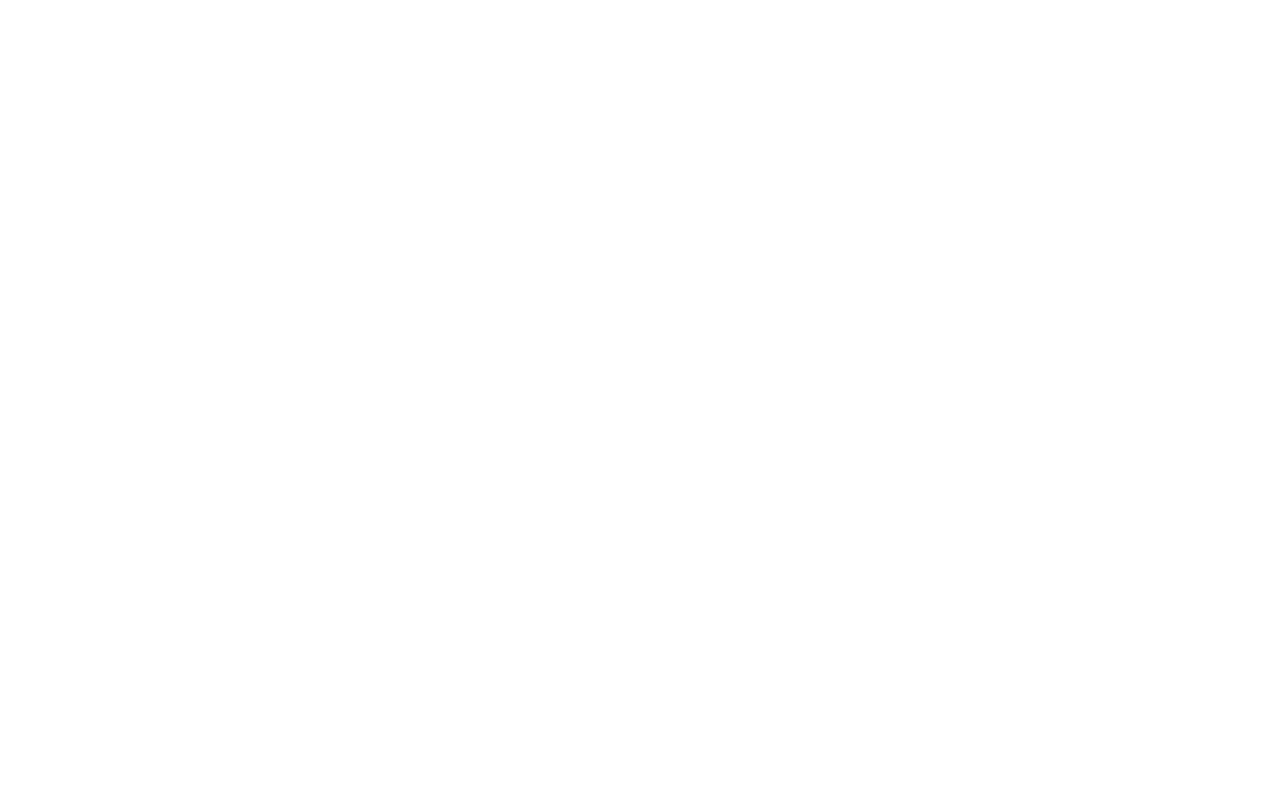
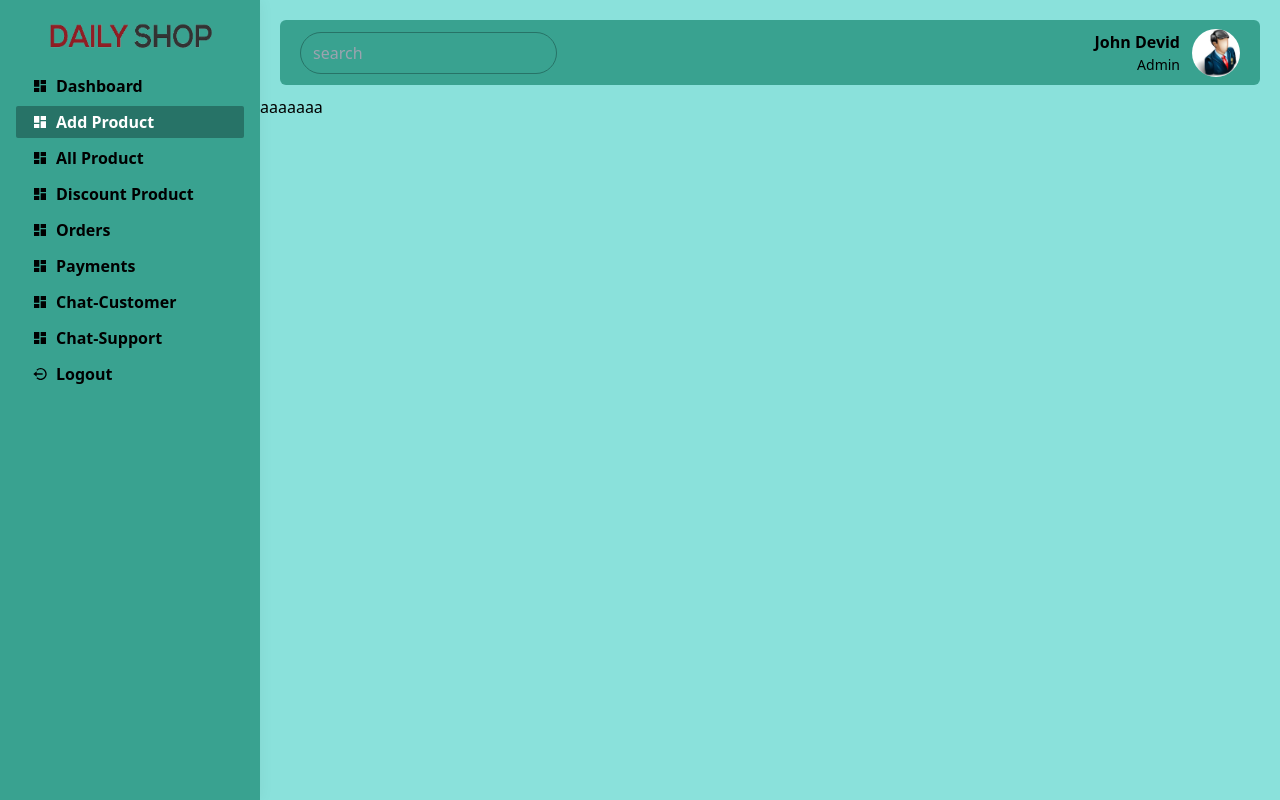
Before and after one commit to Atik2788/e-commerce-project-dashboard, a React (Create React App) app: page /seller/dashboard/add-product in a window 1280 px wide. Before the commit this address had no page. Built offline with nearby package versions, Linux system fonts and the light colour scheme.

Commit message:
28 starting seller add product pages design

```diff
--- a/src/router/routes/sellerRoutes.js
+++ b/src/router/routes/sellerRoutes.js
@@ -2,6 +2,7 @@
 import {lazy} from "react";
 const Home = lazy(() => import('../../views/Home'))
 const SellerDashboard = lazy(() => import('../../views/seller/SellerDashboard'))
+const AddProduct = lazy(() => import('../../views/seller/AddProduct'))
 
 
 export const sellerRoutes = [
@@ -15,4 +16,9 @@ export const sellerRoutes = [
         element: <SellerDashboard/>,
         ability: ["seller"]
     },
+    {
+        path: '/seller/dashboard/add-product',
+        element: <AddProduct/>,
+        ability: ["seller"]
+    },
 ]
--- /dev/null
+++ b/src/views/seller/AddProduct.jsx
@@ -0,0 +1,11 @@
+import React from 'react';
+
+const AddProduct = () => {
+    return (
+        <div>
+            aaaaaaa
+        </div>
+    );
+};
+
+export default AddProduct;
```
